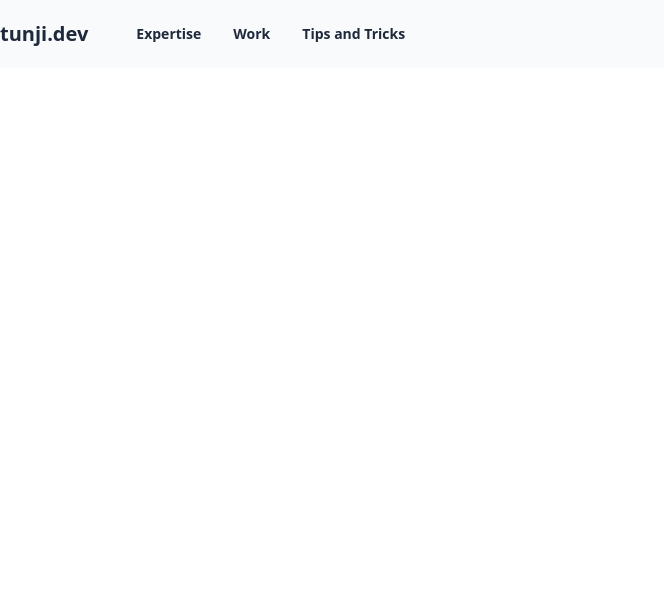
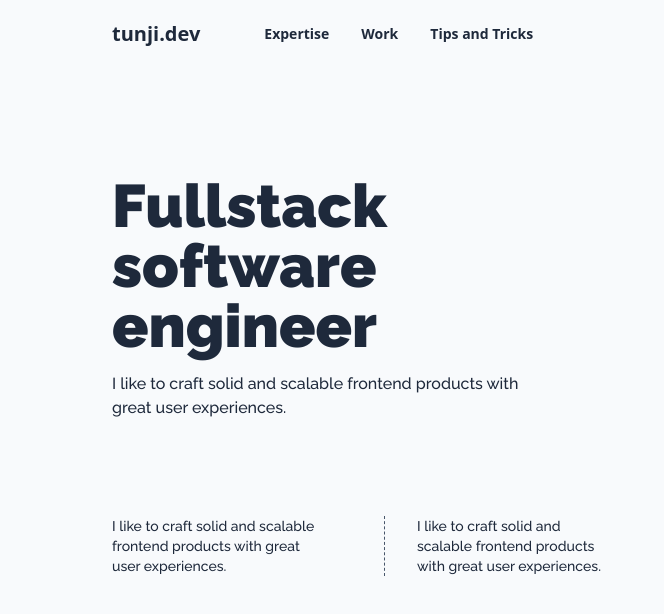
Before and after one commit to tunjiNg01/my-portfolio, a Next.js app: page / in a window 1280 px wide. Shown: the top 614 px of the page, without its empty margins (0-664 px from the left). Built offline with nearby package versions, Linux system fonts and the light colour scheme.

Commit message:
hero section updated

```diff
--- a/components/Header.jsx
+++ b/components/Header.jsx
@@ -1,17 +1,33 @@
+"use client";
 import Link from "next/link";
+import { HiOutlineMenuAlt3 } from "react-icons/hi";
+import { LiaTimesSolid } from "react-icons/lia";
+import { useState } from "react";
 
 export default function Header() {
+  const [toggle, setToggle] = useState(false);
+  const openMenu = () => {
+    if (toggle) {
+      setToggle(false);
+    } else {
+      setToggle(true);
+    }
+  };
   return (
     <header className="fixed left-0 right-0 top-0 w-full bg-slate-50 ">
-      <nav className="container mx-auto py-5 ">
-        {/* brand logo */}
+      <nav className="relative z-10  mx-auto flex max-w-full justify-between px-4 py-5 sm:max-w-[85%] ">
+        {/* brand logo and desktop nav*/}
         <div className="flex items-center space-x-12 ">
           <Link href="#">
             <h2 className="font-raleways text-xl  font-black text-slate-800 antialiased ">
               tunji.dev
             </h2>
           </Link>
-          <div className="flex space-x-8">
+          <div
+            className={`absolute right-0  ${
+              toggle ? "opacity-1 top-16" : "-top-64"
+            }  h-64 w-full space-x-8 bg-slate-50 px-4 transition-all duration-150 ease-in sm:static sm:flex  sm:h-auto`}
+          >
             <Link href="#">
               <h2 className="font-raleways text-sm font-semibold text-slate-800 antialiased ">
                 Expertise
@@ -29,6 +45,15 @@ export default function Header() {
             </Link>
           </div>
         </div>
+        {/* brand logo and mobile nav*/}
+
+        <div className="block sm:hidden ">
+          {!toggle ? (
+            <HiOutlineMenuAlt3 onClick={openMenu} className="text-xl" />
+          ) : (
+            <LiaTimesSolid onClick={openMenu} className="text-xl" />
+          )}
+        </div>
       </nav>
     </header>
   );
--- /dev/null
+++ b/components/HeroSection.jsx
@@ -0,0 +1,28 @@
+export default function HeroSection(params) {
+  return (
+    <div className="mx-auto max-w-full px-4 pb-24 pt-36   sm:max-w-[85%]  sm:pt-40">
+      <div className="grid sm:grid-cols-2">
+        <div>
+          <h1 className="py-4 font-raleway text-4xl font-extrabold text-slate-800 sm:text-6xl">
+            Fullstack software engineer
+          </h1>
+          <p className="max-w-full font-raleway font-medium text-slate-800 antialiased sm:max-w-[80%]">
+            I like to craft solid and scalable frontend products with great user
+            experiences.
+          </p>
+
+          <div className="mt-12 grid  grid-cols-2 gap-4 divide-x-[1px] divide-dashed divide-slate-600 sm:mt-24">
+            <p className="max-w-full font-raleway text-xs font-medium text-slate-800 antialiased sm:max-w-[80%] sm:text-sm">
+              I like to craft solid and scalable frontend products with great
+              user experiences.
+            </p>
+            <p className="max-w-full pl-4 font-raleway text-xs font-medium text-slate-800 antialiased sm:max-w-[90%] sm:pl-8 sm:text-sm">
+              I like to craft solid and scalable frontend products with great
+              user experiences.
+            </p>
+          </div>
+        </div>
+      </div>
+    </div>
+  );
+}
--- a/components/index.js
+++ b/components/index.js
@@ -1 +1,4 @@
+import { fromJSON } from "postcss";
+
 export { default as Header } from "./Header";
+export { default as HeroSection } from "./HeroSection";
--- a/src/app/page.js
+++ b/src/app/page.js
@@ -1,9 +1,10 @@
 import Image from "next/image";
+import { HeroSection } from "@/components/index";
 
 export default function Home() {
   return (
-    <h1 className="m-6 mt-2 bg-slate-50 p-4 font-extrabold antialiased lg:flex ">
-      Hello Folks
-    </h1>
+    <div className="bg-slate-50 ">
+      <HeroSection />
+    </div>
   );
 }
```
